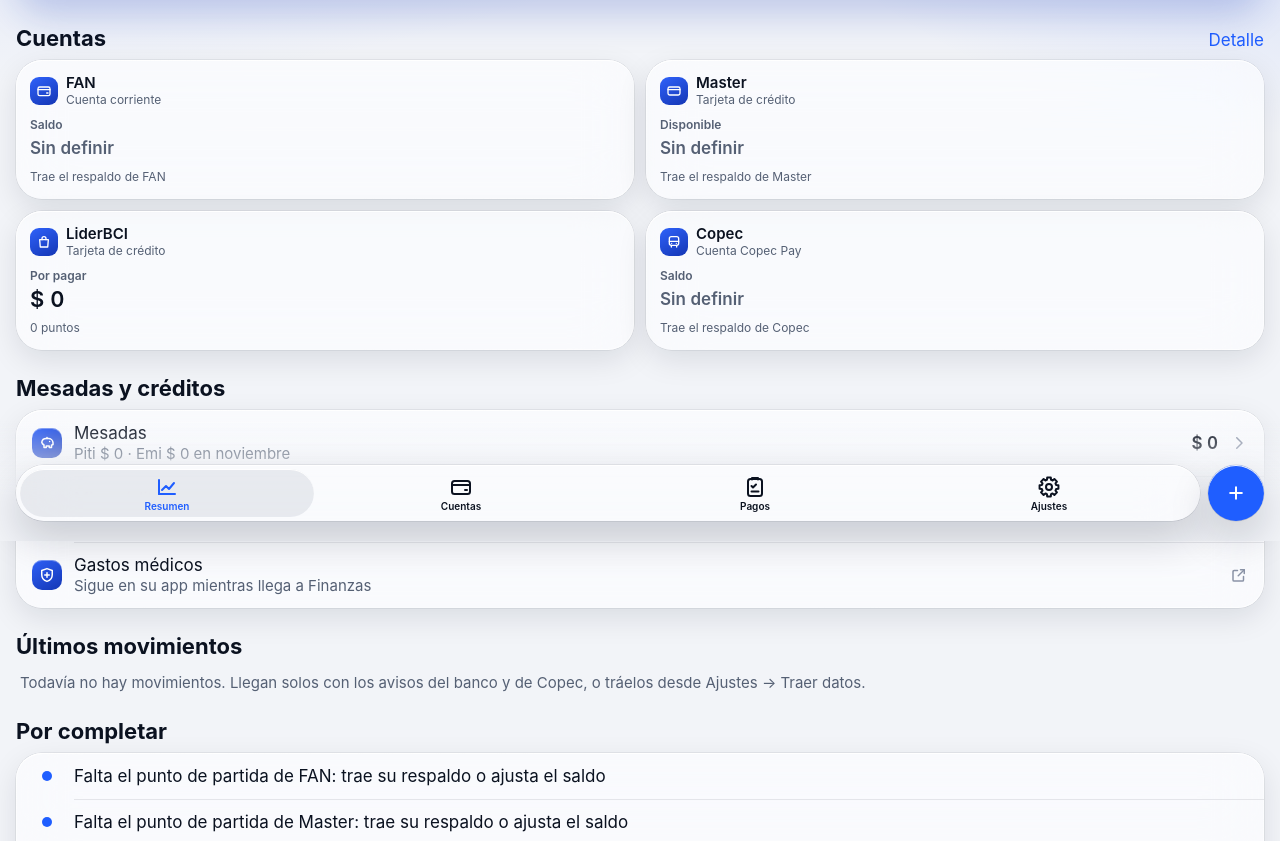
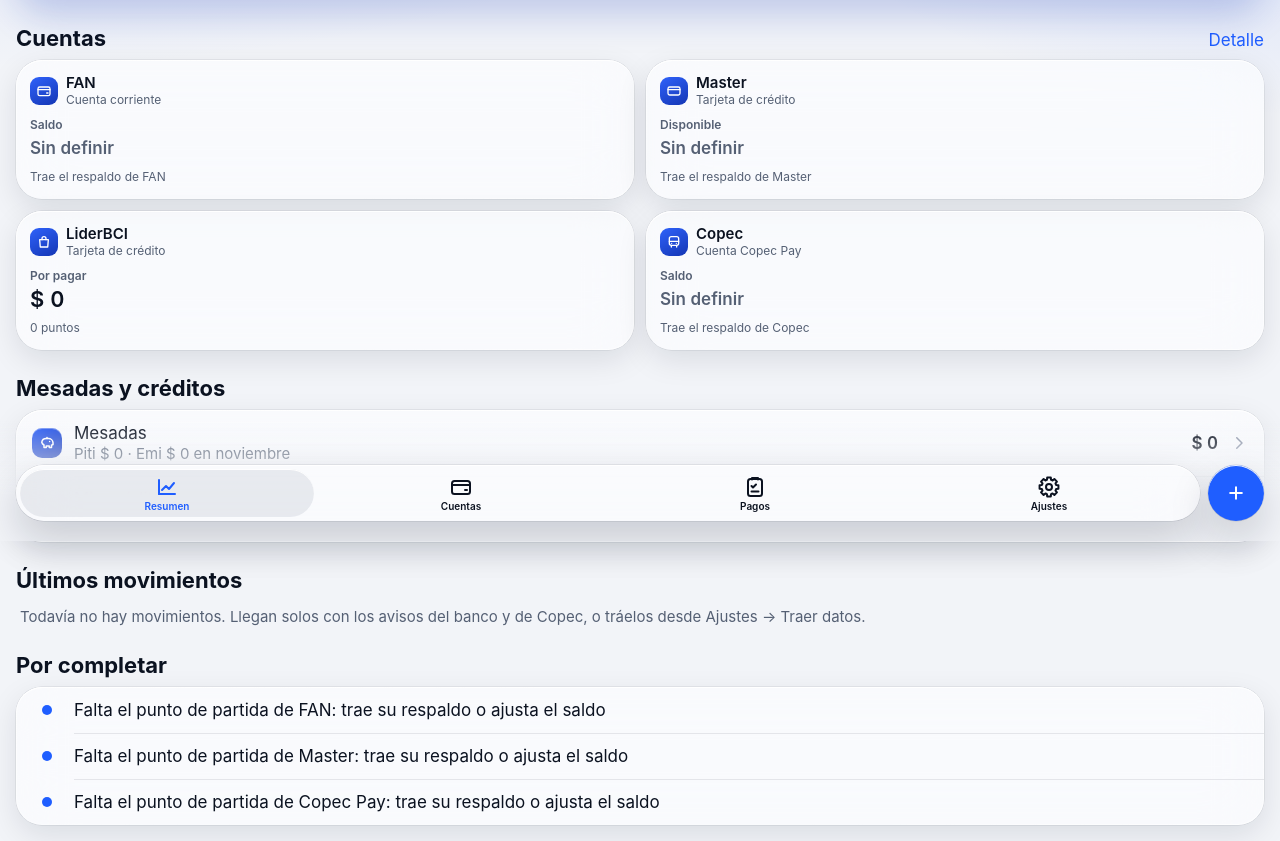
Before and after one commit to pablocarvallo/finanzas, a website: page index.html in a window 1280 px wide. Shown: the part 259-1100 px from the top of the page. Drawn offline with Linux system fonts and the light colour scheme.

Commit message:
Finanzas 1.1.1: Gastos médicos queda fuera de Finanzas
Por decisión del usuario, Gastos médicos sigue como app independiente:
se quita su enlace del Resumen y de la documentación.

Co-Authored-By: Claude Opus 5.5 <noreply@anthropic.com>
Claude-Session: https://claude.ai/code/session_01VyeEWBxKK4j7FXZyYmRGZ5

```diff
--- a/calculos.js
+++ b/calculos.js
@@ -5,7 +5,7 @@
 // por mes; los avisos del banco y de Copec llegan solos), pagos.json (pagos del mes), mesadas.json (aportes a Piti y
 // Emi) y creditos.json (créditos de consumo, hipotecario y deudas con abonos, de ingreso manual).
 
-export const VERSION = '1.1.0';
+export const VERSION = '1.1.1';
 
 /* ---------- Fechas y formatos ---------- */
 const pad = (n) => (n < 10 ? '0' : '') + n;
--- a/index.html
+++ b/index.html
@@ -621,8 +621,7 @@ function vistaResumen() {
   const T = D.CR.total;
   html += seccion('Mesadas y créditos') + '<ul class="d-lista d-vidrio">' +
     fila({ icono: 'alcancia', titulo: 'Mesadas', sub: D.M.personas.map((p) => p + ' ' + F.pesos(D.M.por[p].mes)).join(' · ') + ' en ' + F.nombreMes(ym), valor: F.pesos(D.M.mes), a: 'tab', attrs: 'data-t="mesadas"', chev: true }) +
-    fila({ icono: 'moneda', titulo: 'Mis créditos', sub: T.n ? (T.activos ? 'Cuotas del mes ' + F.pesos(T.cuotasMes) + (T.termino ? ' · término ' + ymTxt(T.termino) : '') : 'Consumo pagado') : 'Sin créditos ingresados', valor: T.n ? F.pesos(T.saldo) : '', a: 'tab', attrs: 'data-t="creditos"', chev: true }) +
-    fila({ icono: 'escudo', titulo: 'Gastos médicos', sub: 'Sigue en su app mientras llega a Finanzas', a: 'abrir', attrs: 'data-url="https://pablocarvallo.github.io/cigna/"', extraHtml: `<span class="c-chev">${ico('enlace', 18)}</span>` }) + '</ul>';
+    fila({ icono: 'moneda', titulo: 'Mis créditos', sub: T.n ? (T.activos ? 'Cuotas del mes ' + F.pesos(T.cuotasMes) + (T.termino ? ' · término ' + ymTxt(T.termino) : '') : 'Consumo pagado') : 'Sin créditos ingresados', valor: T.n ? F.pesos(T.saldo) : '', a: 'tab', attrs: 'data-t="creditos"', chev: true }) + '</ul>';
   const ult = D.movs.slice().sort((a, b) => (F.momento(a) < F.momento(b) ? 1 : -1)).slice(0, 6);
   html += seccion('Últimos movimientos');
   html += ult.length ? '<ul class="d-lista d-vidrio">' + ult.map((m) => filaMov(m, { conCuenta: true, h })).join('') + '</ul>' : '<p class="c-texto">Todavía no hay movimientos. Llegan solos con los avisos del banco y de Copec, o tráelos desde Ajustes → Traer datos.</p>';
--- a/sw.js
+++ b/sw.js
@@ -1,7 +1,7 @@
 // Finanzas · guarda la app para abrirla sin conexión. Siempre intenta primero la versión más nueva (red primero), así
 // index.html y calculos.js llegan juntos; sin señal usa la copia guardada. Los datos van a domesticas-api (otro
 // origen) y no pasan por aquí.
-const CACHE = 'fin27-v3';
+const CACHE = 'fin27-v4';
 const ARCHIVOS = ['./', 'index.html', 'calculos.js', 'manifest.webmanifest', 'icons/icon.svg', 'icons/apple-touch-icon.png', 'icons/icon-192.png', 'icons/icon-512.png'];
 
 self.addEventListener('install', (e) => {
```
Also changed, not shown: README.md.
